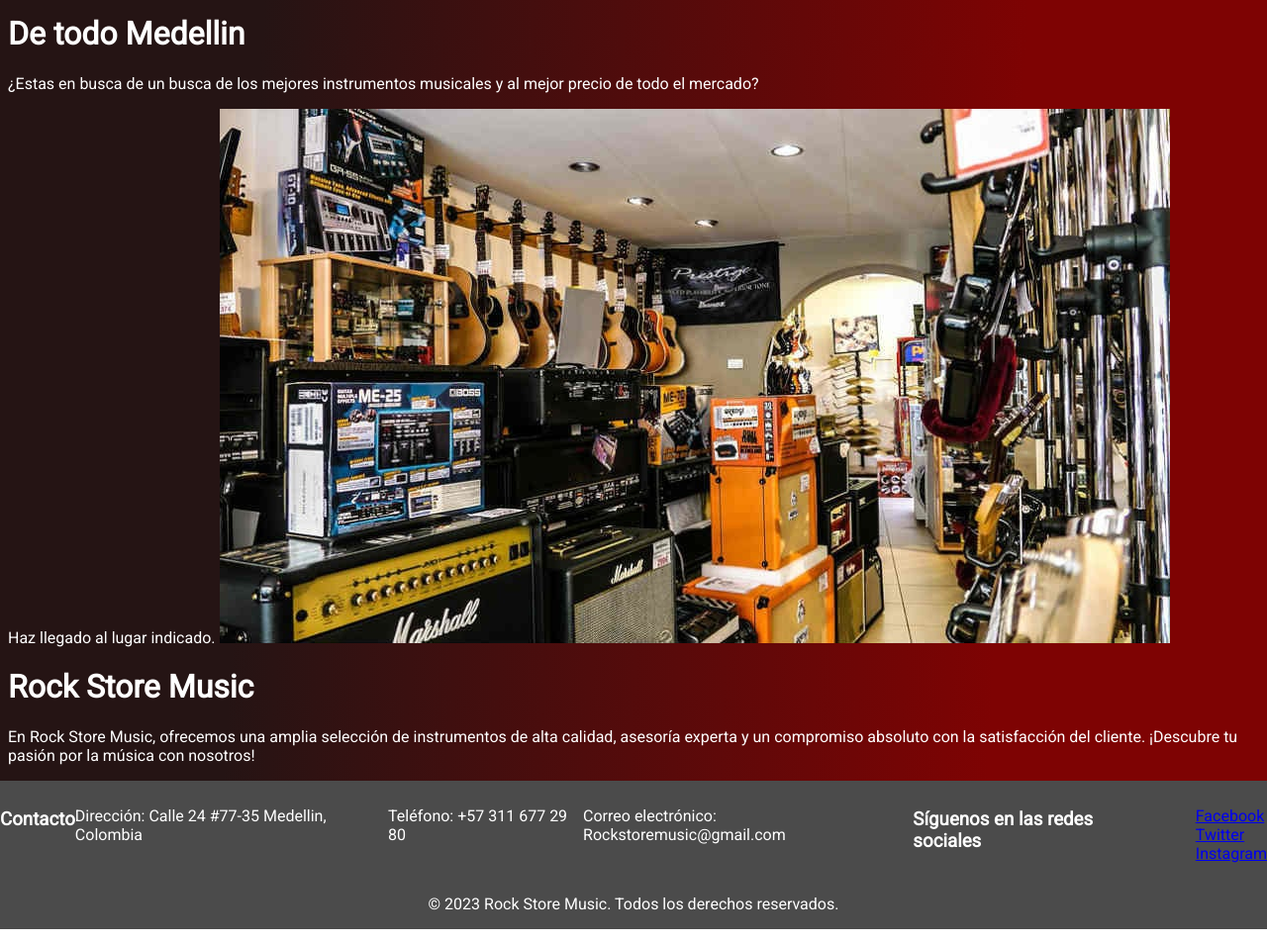
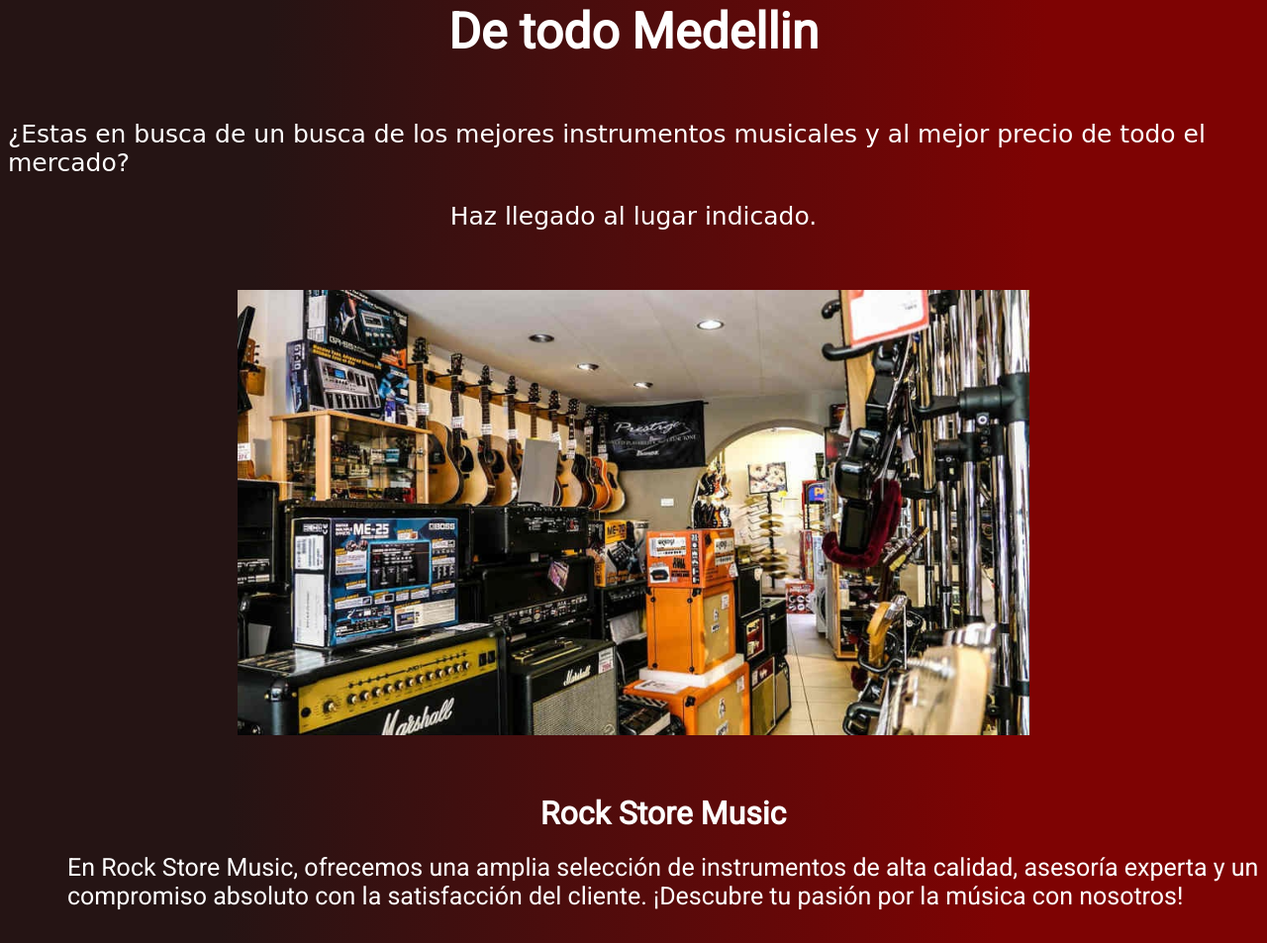
Before and after one commit to Emanuel23LO/proyecto.daniel, a plain HTML site: page index.html in a window 1280 px wide. Shown: the part 179-1132 px from the top of the page at 99% size. Drawn offline with Linux system fonts and the light colour scheme; a web font is replaced by a local one.

Commit message:
cambios en css jader

```diff
--- a/css/styles.css
+++ b/css/styles.css
@@ -1,11 +1,3 @@
-/* jader */
-body{
-   background: linear-gradient(93deg, #251414 20.76%, #7e0303 78.80%);
-    color: #ffffff;
-}
-*{
-   font-family: 'Roboto', sans-serif;
-}
 *{
    font-family: 'Roboto', sans-serif;
 }
@@ -43,90 +35,144 @@ nav ul li a{
 
 .btn{
    background-color:#7e0303 ;
-   font-size: 20px;
-   color: white;
-   font-family: 'Roboto', sans-serif;
    border-color: #8f0100;
 }
 
-main{
-   margin-top: 60px;
-   display: flexbox;
-   justify-content:space-around;
-}
-footer{
-   padding-top: 10px;
-   background-color: rgb(75, 75, 75);
-   position: absolute;
-  top: 2;
-  left: 0;
-  right: 0;
-  bottom: 2;
+.btn a{
+   text-decoration: none;
+   color: white;
+   font-size: 25px;
+   font-family: 'Roboto', sans-serif;
 }
 
-footer div{
+.titulo1{
    display: flex;
-   justify-content: space-around;
+   align-items: center;
+   justify-content: center;
+   margin-top: 30px;
+   font-size: 40px;
+   color: white;
+   font-family: 'Roboto', sans-serif;
 }
 
-footer div ul li {
-   list-style: none;
-
+.titulo2{
+   display: flex;
+   justify-content: center;
+   margin-top: 30px;
+   font-size: 50px;
+   color: white;
+   font-family: 'Roboto', sans-serif;
 }
 
+.parrafo1{
+   display: flex;
+   justify-content: center;
+   margin-top: 60px;
+   color: white;
+   font-size: 25px;
+   font-family: 'Playpen Sans', cursive;
+}
 
+.span1{
+   display: flex;
+   justify-content: center;
+   color: white;
+   font-size: 25px;
+   font-family: 'Playpen Sans', cursive;
+}
 
- .dv{
+.instrumentos{
+   color: white;
+   margin-top: 60px;
+   margin-left: 60px;
+}
+
+main ul li{
+   font-size: 25px;
+}
+
+main ul{
    display: flex;
-    justify-content: space-around;
+   justify-content: space-evenly;
+}
+
+main h1{
+   display: flex;
+   justify-content: center;
    align-items: center;
 }
 
- .dv-2{
-   display: flex;
-    padding-left: 180px;
-    margin-top: 50px;
-    padding-bottom: 85px;
-
+.imagen1 {
+   width: 800px;
+   margin: 0 auto; /* Centra horizontalmente */
+   display: block; /* Asegura que se comporte como un bloque */
+   margin-top: 60px;
 }
 
- .tx{
-    width: 35%;
+.parrafo2{
+   display: flex;
+   justify-content: center;
+   margin-top: 20px;
+   margin-bottom: 100px;
+   color: white;
    font-size: 25px;
-    text-align: center;
 }
 
- .sp{
-    font-size: 30px;
+/* Estilo para el footer */
+footer {
+   background: linear-gradient(93deg, #251414 20.76%, #7e0303 78.80%);
+   color: #ffffff;
+   padding: 20px 0;
 }
 
- .im{
-
-    width: 30%;
-    border-radius: 40px;
+.footer-content {
+   display: flex;
+   justify-content: space-between;
+   align-items: center;
+   padding: 0 20px;
 }
 
- .opa{
-   opacity: 0.5;
+.footer-logo img {
+   width: 100px;
+   height: auto;
 }
 
-#img{
-   width: 32%;
-   border: none;
-   border-radius: 15%;
-   padding-left: 40px;
-
+.footer-contact, .footer-social {
+   flex: 1;
 }
 
- #p{
-    font-size: 25px;
-    margin-top: 40px;
-    width: 25%;
-    text-align: center;
-    padding-left: 480px;
+.footer-contact h3, .footer-social h3 {
+   font-size: 16px;
 }
 
-#iz{
-   justify-content: flex-end;
-   padding-right: 80px;
+.footer-contact p, .footer-social ul {
+   list-style: none;
+   padding: 0;
 }
+
+.footer-contact p {
+   margin: 5px 0;
+}
+
+.footer-social ul {
+   display: flex;
+   justify-content: space-between;
+}
+
+.footer-social li {
+   margin-right: 10px;
+}
+
+.footer-social a {
+   text-decoration: none;
+   color: #ffffff;
+   font-weight: bold;
+}
+
+.footer-bottom {
+   background: linear-gradient(93deg, #251414 20.76%, #7e0303 78.80%);
+
+   text-align: center;
+   padding: 10px 0;
+   font-size: 12px;
+}
--- a/index.html
+++ b/index.html
@@ -5,7 +5,7 @@
     <meta charset="UTF-8">
     <meta name="viewport" content="width=device-width, initial-scale=1.0">
     <link rel="preconnect" href="https://fonts.googleapis.com">
-    <link rel="stylesheet" href="../proyecto.daniel/css/styles.css">
+    <link rel="stylesheet" href="css/styles.css">
     <link rel="preconnect" href="https://fonts.gstatic.com" crossorigin>
     <link href="https://fonts.googleapis.com/css2?family=Roboto&display=swap" rel="stylesheet">
     <link rel="preconnect" href="https://fonts.googleapis.com">
@@ -32,7 +32,7 @@
              instrumentos musicales y al mejor precio de
             todo el mercado?</p>
         <span class="span1">Haz llegado al lugar indicado.</span>
-        <img src="imagen/Interior-tienda-musica.jpg" alt="Interior-tienda-musica" class="imagen1">
+        <img src="images/Interior-tienda-musica.jpg" alt="Interior-tienda-musica" class="imagen1">
         <div class="instrumentos">
             <h1 class="titulo3">Rock Store Music</h1>
             <p class="parrafo2">En Rock Store Music, ofrecemos una amplia selección de instrumentos de alta calidad, asesoría experta y un compromiso absoluto con la satisfacción del cliente. ¡Descubre tu pasión por la música con nosotros!</p>
```
Also changed, not shown: imagen/Captura web_21-10-2023_17216_users.wix.com.jpeg (deleted), imagen/Captura web_21-10-2023_17517_users.wix.com.jpeg (deleted), images/Interior-tienda-musica.jpg (renamed from imagen/Interior-tienda-musica.jpg). Lines whose indentation alone changed are shown as unchanged.
